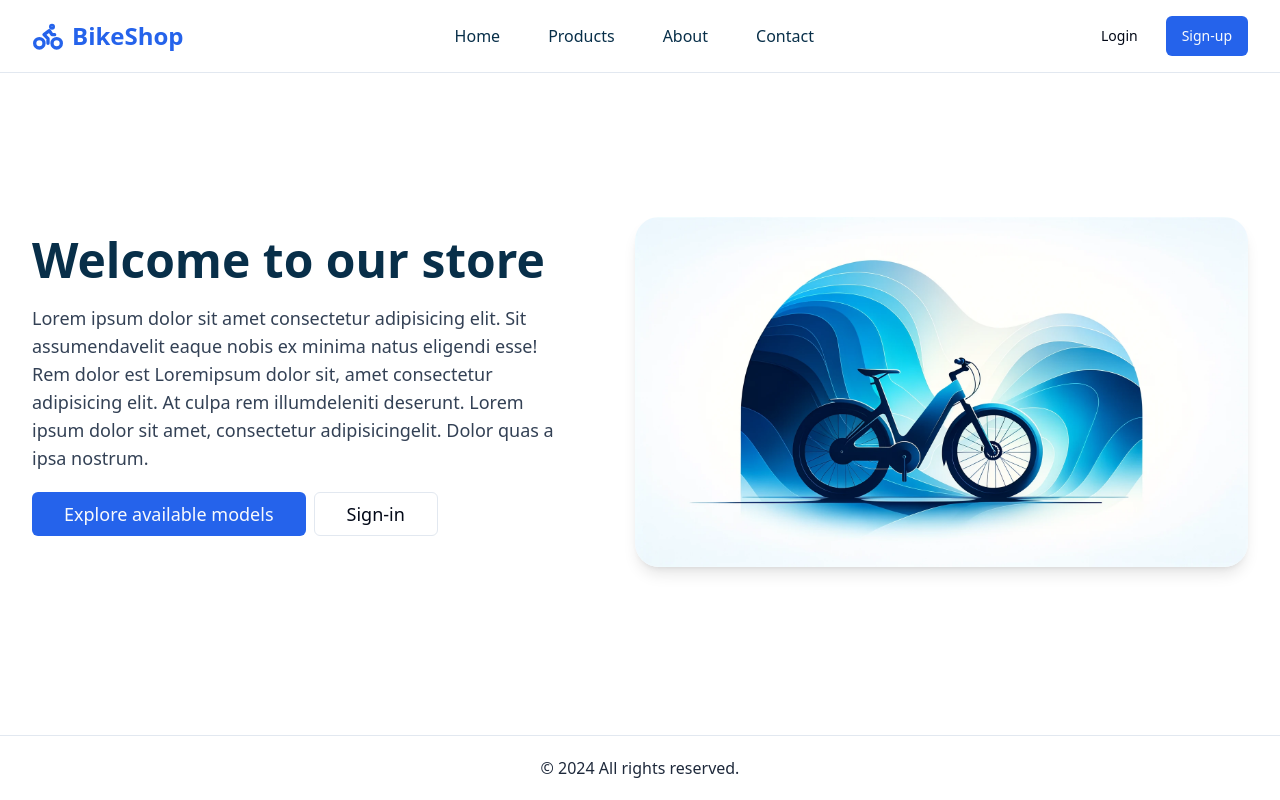
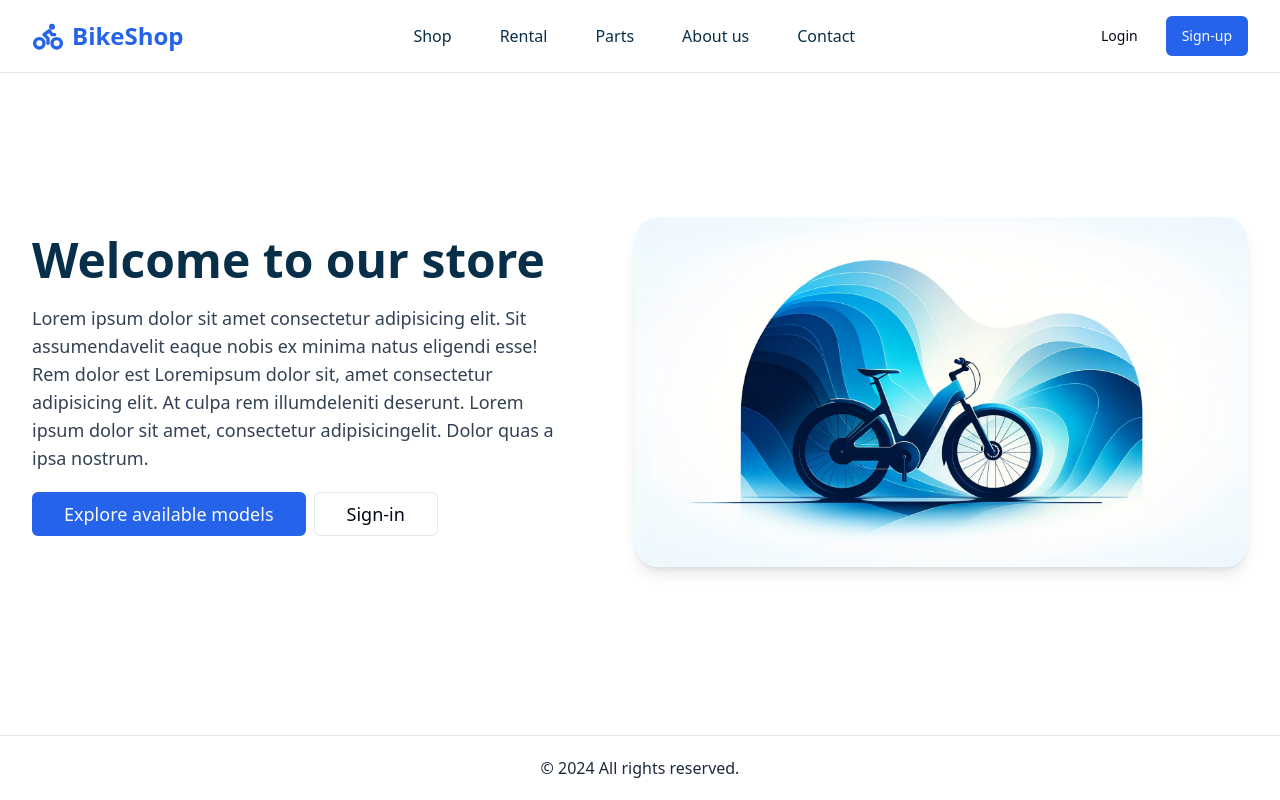
Before and after one commit to JanRucinski/IT-applications--Electronic-Media-in-Business-and-Commerce-project, a React (Vite) app in the folder Frontend/: page / in a window 1280 px wide. Built offline with nearby package versions, Linux system fonts and the light colour scheme.

Commit message:
Navigation ui improved

```diff
--- a/Frontend/src/components/layouts/Header.tsx
+++ b/Frontend/src/components/layouts/Header.tsx
@@ -1,14 +1,16 @@
-import { Link } from 'react-router-dom';
+import { Link, useLocation } from 'react-router-dom';
 
 import MainLogo from './MainLogo';
 import AuthButtons from './AuthButtons';
 import UserNav from './UserNav';
 import { headerItems } from '@/config/navigation';
 import { Button } from '../ui/button';
+import { cn } from '@/lib/utils';
 
 const Header = () => {
   // TODO: Implement authentication
-  const isAuthenticate = false;
+  const isAuthenticated = false;
+  const { pathname } = useLocation();
 
   return (
     <header className="sticky top-0 z-40 border-b bg-background">
@@ -20,8 +22,11 @@ const Header = () => {
               <li key={item.title}>
                 <Button
                   asChild
-                  variant="link"
-                  className="text-base text-sky-950"
+                  variant="nav"
+                  className={cn(
+                    'text-base',
+                    pathname === item.to && 'text-primary'
+                  )}
                 >
                   <Link to={item.to}>{item.title}</Link>
                 </Button>
@@ -30,7 +35,7 @@ const Header = () => {
           </ul>
         </nav>
         <nav className="flex items-center justify-center">
-          {isAuthenticate ? (
+          {isAuthenticated ? (
             <UserNav
               name="Murad"
               surname="Shahbazov"
--- a/Frontend/src/components/ui/button.tsx
+++ b/Frontend/src/components/ui/button.tsx
@@ -1,56 +1,57 @@
-import * as React from "react"
-import { Slot } from "@radix-ui/react-slot"
-import { cva, type VariantProps } from "class-variance-authority"
+import * as React from 'react';
+import { Slot } from '@radix-ui/react-slot';
+import { cva, type VariantProps } from 'class-variance-authority';
 
-import { cn } from "@/lib/utils"
+import { cn } from '@/lib/utils';
 
 const buttonVariants = cva(
-  "inline-flex items-center justify-center whitespace-nowrap rounded-md text-sm font-medium ring-offset-background transition-colors focus-visible:outline-none focus-visible:ring-2 focus-visible:ring-ring focus-visible:ring-offset-2 disabled:pointer-events-none disabled:opacity-50",
+  'inline-flex items-center justify-center whitespace-nowrap rounded-md text-sm font-medium ring-offset-background transition-colors focus-visible:outline-none focus-visible:ring-2 focus-visible:ring-ring focus-visible:ring-offset-2 disabled:pointer-events-none disabled:opacity-50',
   {
     variants: {
       variant: {
-        default: "bg-primary text-primary-foreground hover:bg-primary/90",
+        default: 'bg-primary text-primary-foreground hover:bg-primary/90',
         destructive:
-          "bg-destructive text-destructive-foreground hover:bg-destructive/90",
+          'bg-destructive text-destructive-foreground hover:bg-destructive/90',
         outline:
-          "border border-input bg-background hover:bg-accent hover:text-accent-foreground",
+          'border border-input bg-background hover:bg-accent hover:text-accent-foreground',
         secondary:
-          "bg-secondary text-secondary-foreground hover:bg-secondary/80",
-        ghost: "hover:bg-accent hover:text-accent-foreground",
-        link: "text-primary underline-offset-4 hover:underline",
+          'bg-secondary text-secondary-foreground hover:bg-secondary/80',
+        ghost: 'hover:bg-accent hover:text-accent-foreground',
+        link: 'text-primary underline-offset-4 hover:underline',
+        nav: 'text-sky-950 hover:text-primary',
       },
       size: {
-        default: "h-10 px-4 py-2",
-        sm: "h-9 rounded-md px-3",
-        lg: "h-11 rounded-md px-8",
-        icon: "h-10 w-10",
+        default: 'h-10 px-4 py-2',
+        sm: 'h-9 rounded-md px-3',
+        lg: 'h-11 rounded-md px-8',
+        icon: 'h-10 w-10',
       },
     },
     defaultVariants: {
-      variant: "default",
-      size: "default",
+      variant: 'default',
+      size: 'default',
     },
   }
-)
+);
 
 export interface ButtonProps
   extends React.ButtonHTMLAttributes<HTMLButtonElement>,
     VariantProps<typeof buttonVariants> {
-  asChild?: boolean
+  asChild?: boolean;
 }
 
 const Button = React.forwardRef<HTMLButtonElement, ButtonProps>(
   ({ className, variant, size, asChild = false, ...props }, ref) => {
-    const Comp = asChild ? Slot : "button"
+    const Comp = asChild ? Slot : 'button';
     return (
       <Comp
         className={cn(buttonVariants({ variant, size, className }))}
         ref={ref}
         {...props}
       />
-    )
+    );
   }
-)
-Button.displayName = "Button"
+);
+Button.displayName = 'Button';
 
-export { Button, buttonVariants }
+export { Button, buttonVariants };
--- a/Frontend/src/config/navigation.ts
+++ b/Frontend/src/config/navigation.ts
@@ -1,16 +1,24 @@
 import { NavItem } from '@/types/config';
 
 export const headerItems: NavItem[] = [
+  // {
+  //   title: 'Home',
+  //   to: '/',
+  // },
   {
-    title: 'Home',
-    to: '/',
+    title: 'Shop',
+    to: '/shop',
   },
   {
-    title: 'Products',
-    to: '/products',
+    title: 'Rental',
+    to: '/rental',
   },
   {
-    title: 'About',
+    title: 'Parts',
+    to: '/parts',
+  },
+  {
+    title: 'About us',
     to: '/about',
   },
   {
```
